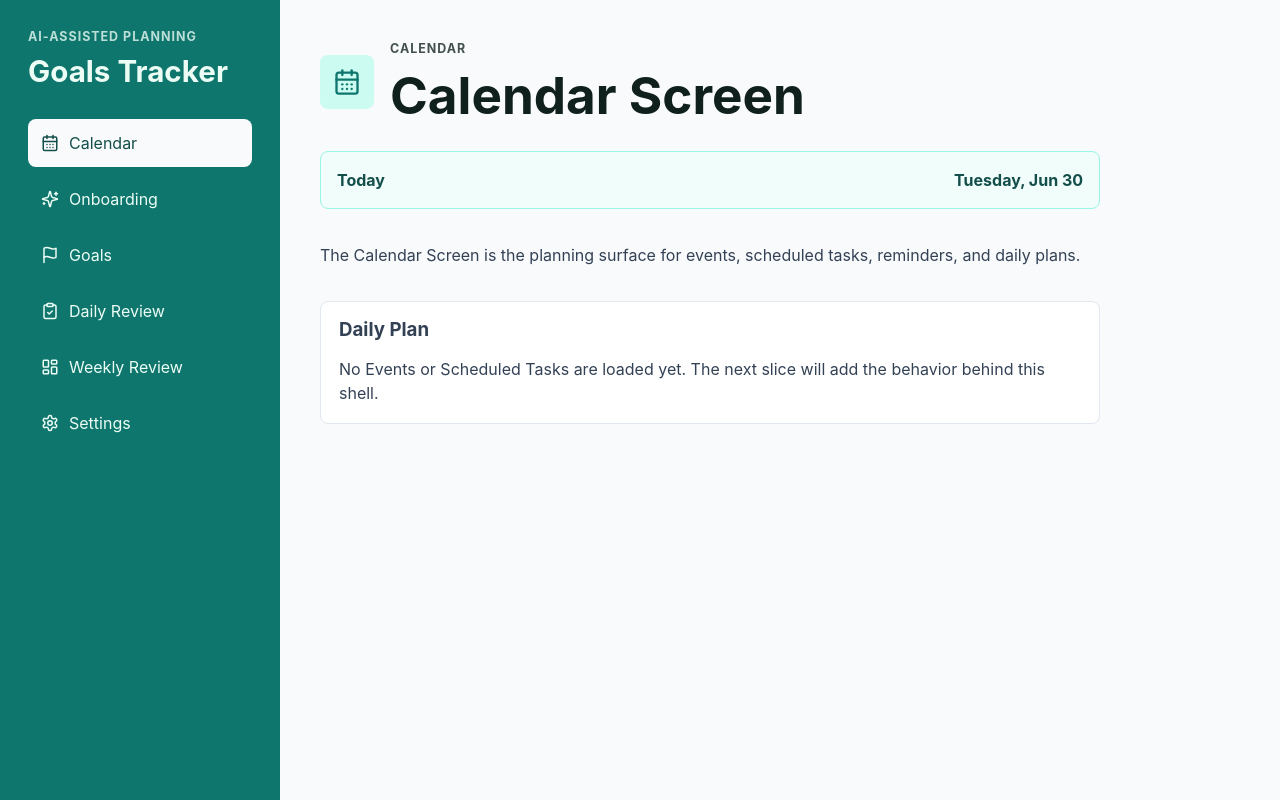
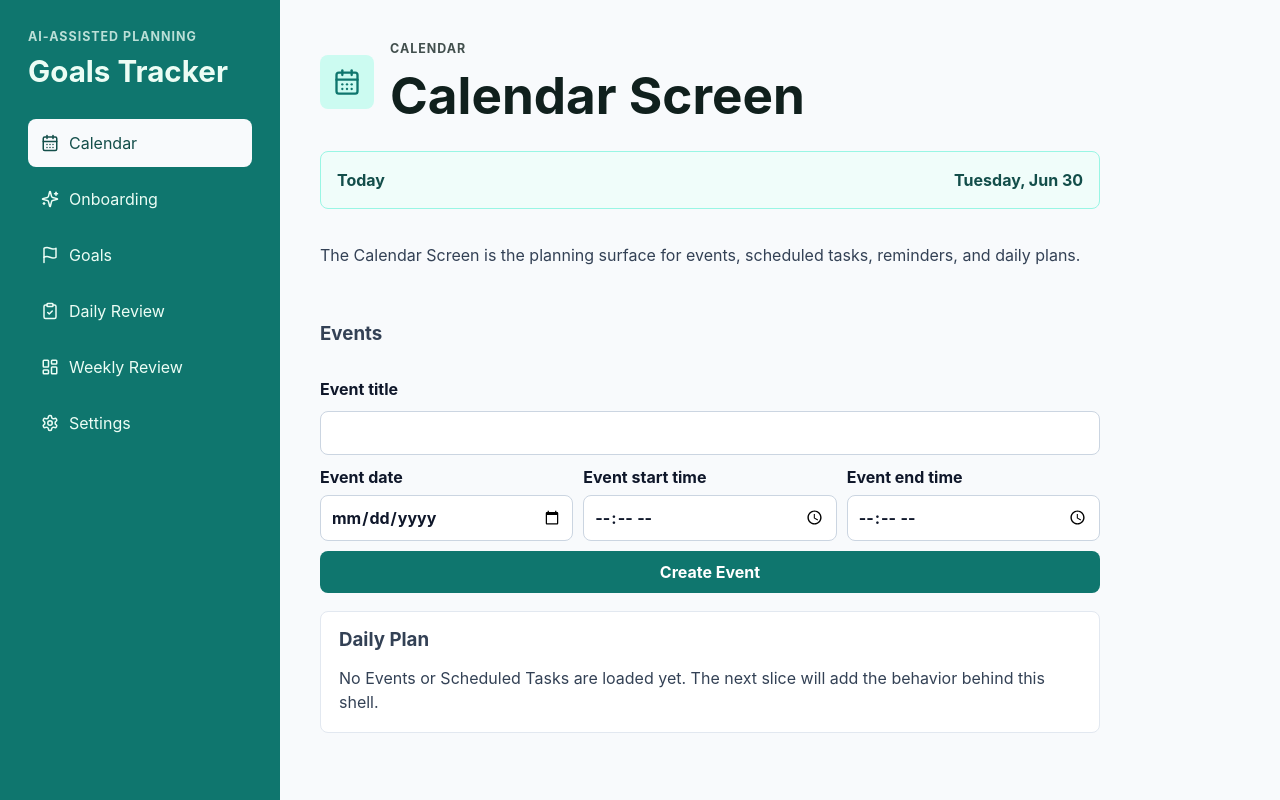
Before and after one commit to Jeanspkdz/goals-tracker, a Nuxt app: page / in a window 1280 px wide. Built offline with nearby package versions, Linux system fonts and the light colour scheme.

Commit message:
feat(calendar): add one-time events

```diff
--- a/app/components/AppShell.vue
+++ b/app/components/AppShell.vue
@@ -37,6 +37,21 @@ type TaskDraft = {
   priority: TaskPriority;
   deadline: string;
   effort: TaskEffort;
+};
+
+type CalendarEvent = {
+  id: number;
+  title: string;
+  date: string;
+  startTime: string;
+  endTime: string;
+};
+
+type EventDraft = {
+  title: string;
+  date: string;
+  startTime: string;
+  endTime: string;
 };
 
 type SurfaceId =
@@ -119,6 +134,13 @@ const surface = computed(
 const goals = ref<Goal[]>([]);
 const goalTitle = ref("");
 const taskDrafts = ref<Record<number, TaskDraft>>({});
+const events = ref<CalendarEvent[]>([]);
+const eventDraft = ref<EventDraft>({
+  title: "",
+  date: "",
+  startTime: "",
+  endTime: ""
+});
 const reminderOffsetMinutes = ref(15);
 const notificationsEnabled = ref(false);
 const taskStatuses: TaskStatus[] = [
@@ -178,6 +200,33 @@ function addTask(goal: Goal) {
     status: "Planned"
   });
   taskDrafts.value[goal.id] = createTaskDraft();
+}
+
+function createEvent() {
+  const title = eventDraft.value.title.trim();
+
+  if (
+    !title ||
+    !eventDraft.value.date ||
+    !eventDraft.value.startTime ||
+    !eventDraft.value.endTime
+  ) {
+    return;
+  }
+
+  events.value.push({
+    id: Date.now(),
+    title,
+    date: eventDraft.value.date,
+    startTime: eventDraft.value.startTime,
+    endTime: eventDraft.value.endTime
+  });
+  eventDraft.value = {
+    title: "",
+    date: "",
+    startTime: "",
+    endTime: ""
+  };
 }
 
 function completedTaskCount(goal: Goal) {
@@ -260,7 +309,61 @@ function taskPlanningLabel(task: Task) {
           tasks, reminders, and daily plans.
         </p>
 
-        <div class="empty-state">
+        <section class="form-section" aria-label="Create Event">
+          <h3>Events</h3>
+          <label for="event-title">Event title</label>
+          <input
+            id="event-title"
+            v-model="eventDraft.title"
+            aria-label="Event title"
+            type="text"
+          />
+
+          <div class="task-form-grid">
+            <label>
+              Event date
+              <input
+                v-model="eventDraft.date"
+                aria-label="Event date"
+                type="date"
+              />
+            </label>
+
+            <label>
+              Event start time
+              <input
+                v-model="eventDraft.startTime"
+                aria-label="Event start time"
+                type="time"
+              />
+            </label>
+
+            <label>
+              Event end time
+              <input
+                v-model="eventDraft.endTime"
+                aria-label="Event end time"
+                type="time"
+              />
+            </label>
+          </div>
+
+          <button type="button" @click="createEvent">Create Event</button>
+        </section>
+
+        <ul v-if="events.length > 0" class="task-list" aria-label="Events">
+          <li v-for="event in events" :key="event.id" class="task-item">
+            <div>
+              <strong>{{ event.title }}</strong>
+              <p>
+                {{ event.date }} · {{ event.startTime }}-{{ event.endTime }}
+              </p>
+              <p class="planning-state">Event constraint</p>
+            </div>
+          </li>
+        </ul>
+
+        <div v-if="events.length === 0" class="empty-state">
           <h3>Daily Plan</h3>
           <p>
             No Events or Scheduled Tasks are loaded yet. The next slice will add
```
Also changed, not shown: 1 other file (tests, documents, lock files or other folders).
